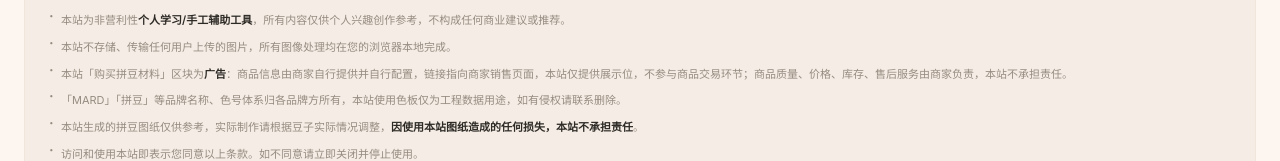
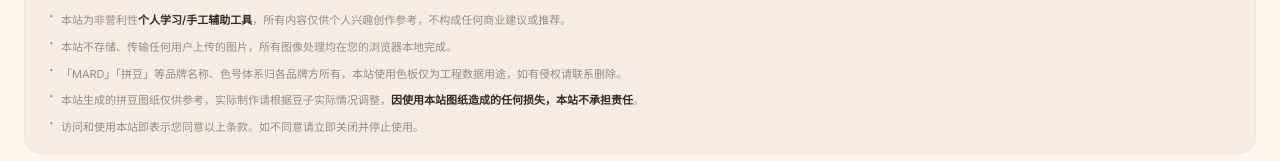
Before and after one commit to fansea0/pingdou, a React (Vite) app: page / in a window 1280 px wide. Shown: the part 1100-1261 px from the top of the page. Built offline with nearby package versions, Linux system fonts and the light colour scheme; no server answers.

Commit message:
feat:备案合规

```diff
--- a/src/components/Disclaimer.tsx
+++ b/src/components/Disclaimer.tsx
@@ -18,8 +18,14 @@ export function Disclaimer() {
             收费做断言——一旦收费状态变化，必须同步改这句，否则构成
             《广告法》第四条的虚假或引人误解内容。
             另注：作为广告发布者，《互联网广告管理办法》第十四条要求
-            查验登记广告主真实身份、建立广告档案留存三年，这条目前未实现。*/}
-        <li>本站「购买拼豆材料」区块为<strong>广告</strong>：商品信息由商家自行提供并自行配置，链接指向商家销售页面，本站仅提供展示位，不参与商品交易环节；商品质量、价格、库存、售后服务由商家负责，本站不承担责任。</li>
+            查验登记广告主真实身份、建立广告档案留存三年，这条目前未实现。
+
+            ⚠️ 2026-10-11：紧随其后的广告免责条款已按要求停用，不再渲染，
+            原文以注释形式保留在下方，取消注释即可恢复。
+            停用的只是这句责任归属说明，《广告法》第十四条要求的「广告」
+            标识没有动，仍挂在 ProductShowcase 的区块标题上（ad-badge）。
+            恢复收费、或需要重新声明售后责任归属时，必须同步恢复本句。*/}
+        {/* <li>本站「购买拼豆材料」区块为<strong>广告</strong>：商品信息由商家自行提供并自行配置，链接指向商家销售页面，本站仅提供展示位，不参与商品交易环节；商品质量、价格、库存、售后服务由商家负责，本站不承担责任。</li> */}
         <li>「MARD」「拼豆」等品牌名称、色号体系归各品牌方所有，本站使用色板仅为工程数据用途，如有侵权请联系删除。</li>
         <li>本站生成的拼豆图纸仅供参考，实际制作请根据豆子实际情况调整，<strong>因使用本站图纸造成的任何损失，本站不承担责任</strong>。</li>
         <li>访问和使用本站即表示您同意以上条款。如不同意请立即关闭并停止使用。</li>
```
